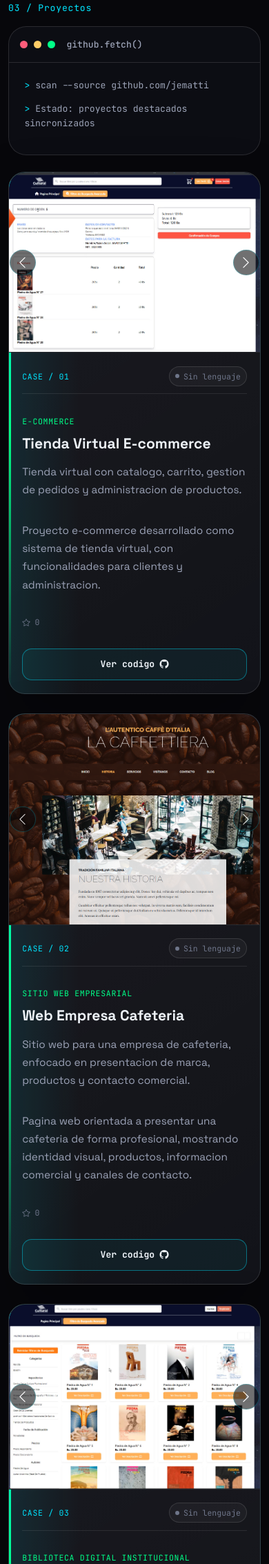
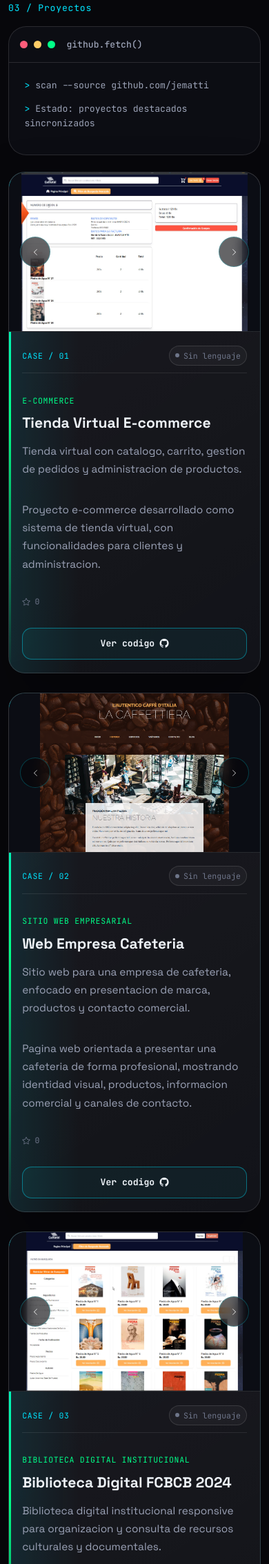
Before and after one commit to jematti/portafolio_jematti, a Django app: page / in a window 390 px wide. Shown: the part 2829-5096 px from the top of the page at 69% size. Run offline with Django 5.2, Linux system fonts and the light colour scheme; data comes from the database, SQL or seed files in the repository; data that the repository does not hold is empty.

Commit message:
Mejorar carruseles de proyectos con modal de imagen

```diff
--- a/portafolio/static/portafolio/css/styles.css
+++ b/portafolio/static/portafolio/css/styles.css
@@ -793,14 +793,9 @@
     transform: translateY(-4px);
 }
 
-.project-carousel,
-.project-carousel .carousel-inner,
-.project-carousel .carousel-item {
-    min-height: 420px;
-    height: 100%;
-}
-
 .project-carousel {
+    position: relative;
+    width: 100%;
     overflow: hidden;
     border-right: 1px solid rgba(0, 229, 255, 0.18);
     border-radius: 24px 0 0 24px;
@@ -814,11 +809,29 @@
         inset 0 0 42px rgba(0, 229, 255, 0.035);
 }
 
-.project-carousel img {
+.project-carousel .carousel-inner {
+    background: #0b0d14;
+}
+
+.project-carousel .carousel-item {
+    min-height: 420px;
+    max-height: 540px;
+    background: #0b0d14;
+}
+
+.project-carousel-img {
+    display: block;
     width: 100%;
-    min-height: 420px;
-    height: 100%;
-    object-fit: cover;
+    height: 460px;
+    object-fit: contain;
+    object-position: center;
+    background: #0b0d14;
+    cursor: zoom-in;
+    image-rendering: auto;
+}
+
+.project-carousel-img:hover {
+    filter: brightness(1.05) contrast(1.04);
 }
 
 .project-carousel .carousel-indicators [data-bs-target] {
@@ -830,19 +843,38 @@
 
 .project-carousel .carousel-control-prev,
 .project-carousel .carousel-control-next {
-    width: 11%;
-    opacity: 0.8;
+    top: 50%;
+    width: 44px;
+    height: 44px;
+    border: 1px solid rgba(0, 229, 255, 0.28);
+    border-radius: 999px;
+    background: rgba(7, 7, 11, 0.72);
+    opacity: 0.86;
+    transform: translateY(-50%);
+    backdrop-filter: blur(8px);
+    transition: opacity 0.2s ease, border-color 0.2s ease, background-color 0.2s ease;
+}
+
+.project-carousel .carousel-control-prev {
+    left: 1rem;
+}
+
+.project-carousel .carousel-control-next {
+    right: 1rem;
+}
+
+.project-carousel .carousel-control-prev:hover,
+.project-carousel .carousel-control-next:hover {
+    border-color: rgba(0, 229, 255, 0.48);
+    background: rgba(7, 7, 11, 0.86);
+    opacity: 1;
 }
 
 .project-carousel .carousel-control-prev-icon,
 .project-carousel .carousel-control-next-icon {
-    width: 2.35rem;
-    height: 2.35rem;
-    border: 1px solid rgba(0, 229, 255, 0.28);
-    border-radius: 999px;
-    background-color: rgba(7, 7, 11, 0.72);
+    width: 1.25rem;
+    height: 1.25rem;
     background-size: 54%;
-    backdrop-filter: blur(8px);
 }
 
 .featured-project-body {
@@ -1219,8 +1291,27 @@
         border-radius: 24px 24px 0 0;
     }
 
+    .project-carousel-img {
+        height: 360px;
+    }
+
     .project-placeholder {
         border-radius: 24px 24px 0 0;
+    }
+}
+
+@media (max-width: 768px) {
+    .project-carousel .carousel-item,
+    .project-placeholder {
+        min-height: 280px;
+    }
+
+    .project-carousel-img {
+        height: 280px;
+    }
+
+    .image-preview-body img {
+        max-height: 76vh;
     }
 }
 
@@ -1277,12 +1368,13 @@
         grid-template-columns: 1fr;
     }
 
-    .project-carousel,
-    .project-carousel .carousel-inner,
     .project-carousel .carousel-item,
-    .project-carousel img,
     .project-placeholder {
         min-height: 260px;
+    }
+
+    .project-carousel-img {
+        height: 260px;
     }
 
     .project-actions,
@@ -1310,6 +1402,17 @@
         align-items: flex-start;
         flex-direction: column;
         gap: 0.45rem;
+    }
+}
+
+@media (max-width: 480px) {
+    .project-carousel .carousel-item,
+    .project-placeholder {
+        min-height: 230px;
+    }
+
+    .project-carousel-img {
+        height: 230px;
     }
 }
 
--- a/portafolio/templates/portafolio/home.html
+++ b/portafolio/templates/portafolio/home.html
@@ -309,7 +309,14 @@
                                                         {% for imagen in imagenes_ordenadas %}
                                                             {% if imagen.visible %}
                                                                 <div class="carousel-item {% if forloop.first %}active{% endif %}">
-                                                                    <img src="{{ imagen.imagen.url }}" class="d-block w-100" alt="{% if imagen.titulo %}{{ imagen.titulo }}{% else %}{{ proyecto.titulo }} - captura {{ forloop.counter }}{% endif %}">
+                                                                    <img
+                                                                        src="{{ imagen.imagen.url }}"
+                                                                        class="d-block w-100 project-carousel-img"
+                                                                        alt="{% if imagen.titulo %}{{ imagen.titulo }} - {{ proyecto.titulo }}{% else %}Captura de {{ proyecto.titulo }}{% endif %}"
+                                                                        data-full-image="{{ imagen.imagen.url }}"
+                                                                        data-image-title="{% if imagen.titulo %}{{ imagen.titulo }}{% else %}{{ proyecto.titulo }}{% endif %}"
+                                                                        role="button"
+                                                                    >
                                                                 </div>
                                                             {% endif %}
                                                         {% endfor %}
@@ -522,6 +529,20 @@
         </div>
     </footer>
 
+    <div class="modal fade image-preview-modal" id="imagePreviewModal" tabindex="-1" aria-labelledby="imagePreviewModalTitle" aria-hidden="true">
+        <div class="modal-dialog modal-xl modal-dialog-centered">
+            <div class="modal-content image-preview-content">
+                <div class="modal-header image-preview-header">
+                    <h2 class="modal-title" id="imagePreviewModalTitle">Vista previa</h2>
+                    <button type="button" class="btn-close btn-close-white" data-bs-dismiss="modal" aria-label="Cerrar"></button>
+                </div>
+                <div class="modal-body image-preview-body">
+                    <img id="imagePreviewModalImg" src="" alt="Vista ampliada del proyecto">
+                </div>
+            </div>
+        </div>
+    </div>
+
     <!-- Bootstrap JS y script propio. -->
     <script src="https://cdn.jsdelivr.net/npm/bootstrap@5.3.8/dist/js/bootstrap.bundle.min.js"></script>
     <script src="{% static 'portafolio/js/main.js' %}"></script>
```
Also changed, not shown: other parts of portafolio/static/portafolio/css/styles.css (+40 -0 lines), portafolio/static/portafolio/js/main.js (+31 -2 lines).
